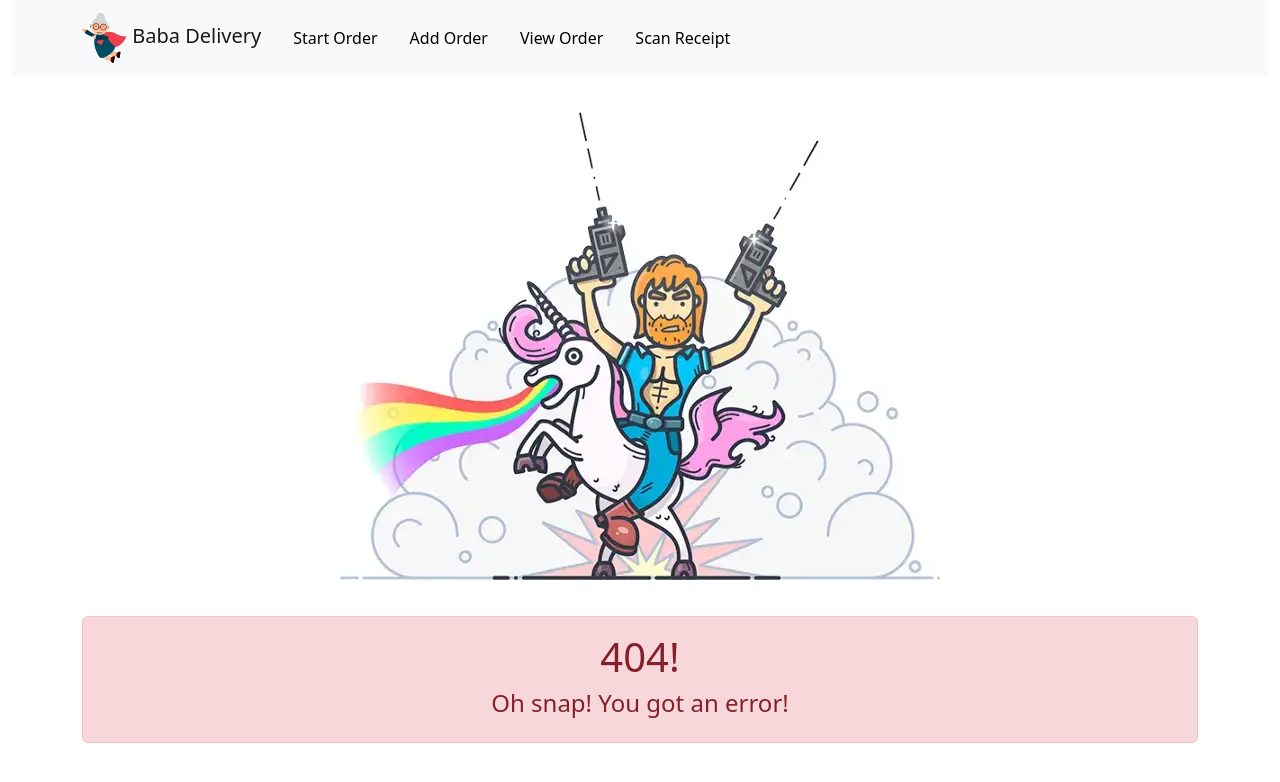
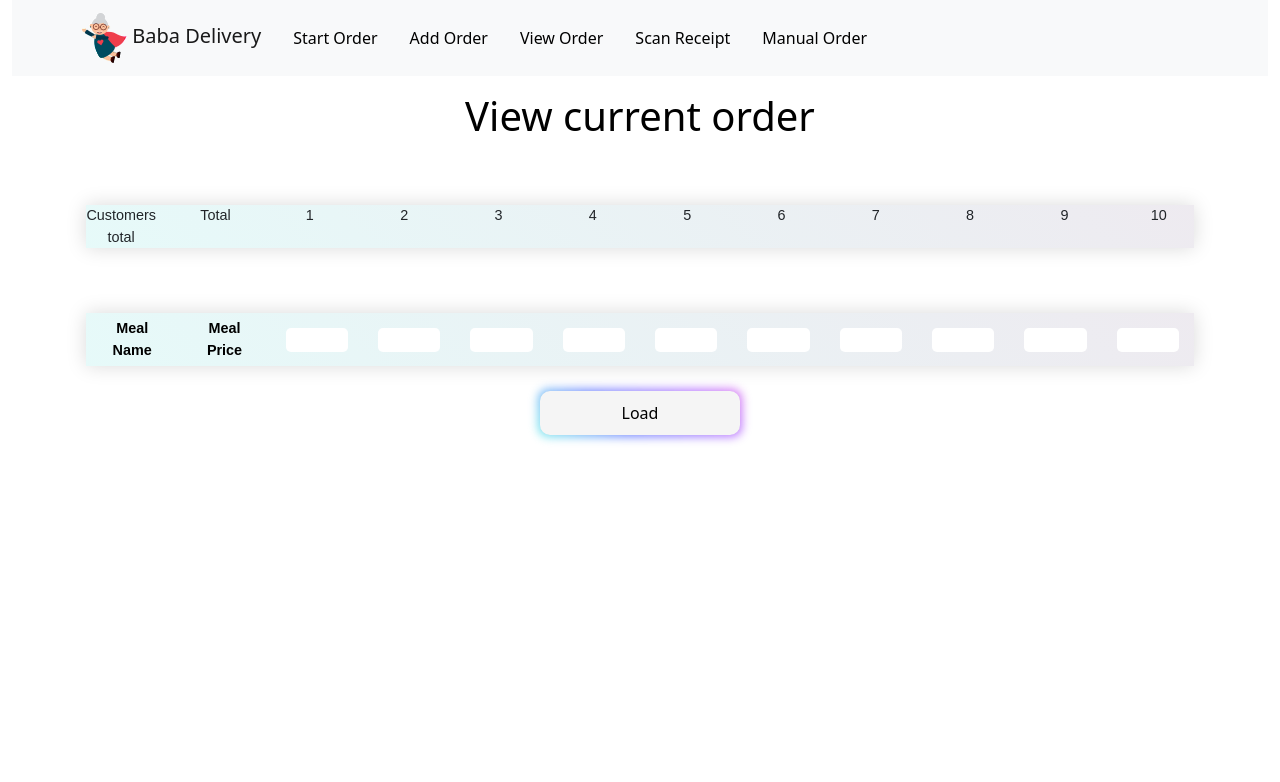
Before and after one commit to jovanat455/baba, a React (Create React App) app: page /ManualOrder in a window 1280 px wide. Before the commit this address had no page. Shown: the top 782 px of the page. Built offline with nearby package versions, Linux system fonts and the light colour scheme.

Commit message:
Manual Order added

```diff
--- a/src/App.js
+++ b/src/App.js
@@ -3,6 +3,7 @@ import StartOrder from './pages/StartOrder';
 import AddOrder from './pages/AddOrder';
 import ViewOrder from './pages/ViewOrder';
 import ScanReceipt from './pages/ScanReceipt';
+import ManualOrder from './pages/ManualOrder';
 import NotFound from './pages/NotFound';
 import Container from 'react-bootstrap/Container';
 import { Routes, Route, BrowserRouter } from 'react-router-dom';
@@ -18,6 +19,7 @@ function App() {
             <Route path='AddOrder' element={<AddOrder />} />
             <Route path='ViewOrder' element={<ViewOrder />} />
             <Route path='ScanReceipt' element={<ScanReceipt />} />
+            <Route path='ManualOrder' element={<ManualOrder />} />
             <Route path='*' element={<NotFound />} />
           </Route>
         </Routes>
--- a/src/components/Navbar.js
+++ b/src/components/Navbar.js
@@ -5,6 +5,7 @@ import StartOrder from '../pages/StartOrder';
 import AddOrder from '../pages/AddOrder';
 import ViewOrder from '../pages/ViewOrder';
 import ScanReceipt from '../pages/ScanReceipt';
+import ManualOrder from '../pages/ManualOrder';
 import NotFound from '../pages/NotFound';
 import NavBarLayout from './NavbarLayout';
 
--- a/src/components/NavbarLayout.js
+++ b/src/components/NavbarLayout.js
@@ -20,6 +20,7 @@ const NavBarLayout = () => {
               <NavLink to="/AddOrder" className="menuList">Add Order</NavLink>
               <NavLink to="/ViewOrder" className="menuList">View Order</NavLink>
               <NavLink to="/ScanReceipt" className="menuList">Scan Receipt</NavLink>
+              <NavLink to="/ManualOrder" className="menuList">Manual Order</NavLink>
             </Nav>
           </Navbar.Collapse>
         </Container>
--- /dev/null
+++ b/src/pages/ManualOrder.css
@@ -0,0 +1,23 @@
+.styled-table {
+    border-collapse: collapse;
+    background: linear-gradient(45deg, #90e8e539, #8b749a26);
+    margin: 25px 0;
+    font-size: 0.9em;
+    font-family: sans-serif;
+    min-width: 400px;
+    box-shadow: 0 0 20px rgba(0, 0, 0, 0.15);
+    table-layout: fixed;
+    width: 100%;
+}
+
+.styled-table th,
+.styled-table td {
+    padding: 5px 15px;
+}
+
+.input {
+    width: 100%;
+    border-radius: 5px;
+    border: none;
+    text-align: center;
+}
--- /dev/null
+++ b/src/pages/ManualOrder.js
@@ -0,0 +1,155 @@
+import './ManualOrder.css';
+import React, {useState} from "react";
+import Form from 'react-bootstrap/Form';
+import Container from 'react-bootstrap/Container';
+import axios from 'axios';
+import Col from 'react-bootstrap/Col';
+import Row from 'react-bootstrap/Row';
+import Table from 'react-bootstrap/Table';
+
+// TODO: Set API to read from ManualOrder table
+const viewOrderApi = "https://babadb20221229134825.azurewebsites.net/api/GetMeals?code=jrVJdFzLX-5juwuMYcBrSAT5REiJ5qHtbFwkuDZHLnXiAzFuMfY96w==";
+var uniqueID = 1;
+var customersPrice = 0;
+
+function ViewOrder() {
+  const [order, setOrders] = useState(null);
+  const [orderLoaded, setOrderLoaded] = useState(false);
+
+  const loadOptions = async (event) => {
+    if (!orderLoaded) {
+      event.preventDefault();
+
+      let orders = await axios.get(viewOrderApi);
+      setOrders(orders.data);
+
+      setOrderLoaded(true);
+    }
+  }
+
+  function CalculatePerPerson(table, totalOrders, customerNumber) {
+    var sum = 0;
+    for (var i = 1; i < table.rows.length; i++) {
+        var totalArticalPrice = parseFloat(table.rows[i].cells[1].innerHTML);
+        var totalQuantity = totalOrders[i];
+        var customerQuantity = parseFloat(document.getElementById("customer".concat(customerNumber).concat(i)).value)
+        if (totalQuantity > 0) {
+            sum = sum + totalArticalPrice * customerQuantity / totalQuantity;
+        }
+    }
+
+    customersPrice = parseInt(customersPrice + sum);
+    return parseInt(sum);
+  }
+
+  const calculateReceipt = async(event) => {
+    var table = document.getElementById("table"),
+    totalPrice = 0, totalOrder = 0, totalOrders = [],
+    customer1 = 0, customer2 = 0, customer3 = 0, customer4 = 0, customer5 = 0,
+    customer6 = 0, customer7 = 0, customer8 = 0, customer9 = 0, customer10 = 0,
+    i, j;
+
+    customersPrice = 0;
+
+    for (i = 1; i < table.rows.length; i++) {
+        totalPrice = totalPrice + parseFloat(table.rows[i].cells[1].innerHTML);
+    }
+
+    totalOrders.push(totalOrder);
+    for (i = 1; i < table.rows.length; i++) {
+        let row = table.rows[i];
+        for (j = 2; j < row.cells.length; j++) {
+              totalOrder = totalOrder + parseFloat(document.getElementById("customer".concat(j-1).concat(i)).value);
+        }
+        totalOrders.push(totalOrder);
+        totalOrder = 0;
+    }
+
+    customer1 = CalculatePerPerson(table, totalOrders, 1);
+    customer2 = CalculatePerPerson(table, totalOrders, 2);
+    customer3 = CalculatePerPerson(table, totalOrders, 3);
+    customer4 = CalculatePerPerson(table, totalOrders, 4);
+    customer5 = CalculatePerPerson(table, totalOrders, 5);
+    customer6 = CalculatePerPerson(table, totalOrders, 6);
+    customer7 = CalculatePerPerson(table, totalOrders, 7);
+    customer8 = CalculatePerPerson(table, totalOrders, 8);
+    customer9 = CalculatePerPerson(table, totalOrders, 9);
+    customer10 = CalculatePerPerson(table, totalOrders, 10);
+
+    document.getElementById("priceFromCustomers").innerHTML = "Customers = " + customersPrice;
+    document.getElementById("totalPrice").innerHTML = "Total = " + totalPrice;
+    document.getElementById("priceForCustomer1").innerHTML = document.getElementById("customerName1").value + " = " + customer1;
+    document.getElementById("priceForCustomer2").innerHTML = document.getElementById("customerName2").value + " = " + customer2;
+    document.getElementById("priceForCustomer3").innerHTML = document.getElementById("customerName3").value + " = " + customer3;
+    document.getElementById("priceForCustomer4").innerHTML = document.getElementById("customerName4").value + " = " + customer4;
+    document.getElementById("priceForCustomer5").innerHTML = document.getElementById("customerName5").value + " = " + customer5;
+    document.getElementById("priceForCustomer6").innerHTML = document.getElementById("customerName6").value + " = " + customer6;
+    document.getElementById("priceForCustomer7").innerHTML = document.getElementById("customerName7").value + " = " + customer7;
+    document.getElementById("priceForCustomer8").innerHTML = document.getElementById("customerName8").value + " = " + customer8;
+    document.getElementById("priceForCustomer9").innerHTML = document.getElementById("customerName9").value + " = " + customer9;
+    document.getElementById("priceForCustomer10").innerHTML = document.getElementById("customerName10").value + " = " + customer10;
+  }
+
+  return (
+
+    <Container className="ViewOrderForm p-3">
+      <h1 className="mb-3">View current order</h1>
+      <Form className='ViewOrderForm' onSubmit={loadOptions}>
+        <br/>
+        <Table className='table styled-table'>
+          <Row>
+            <Col id="priceFromCustomers">Customers total</Col>
+            <Col id="totalPrice">Total</Col>
+            <Col id="priceForCustomer1">1</Col>
+            <Col id="priceForCustomer2">2</Col>
+            <Col id="priceForCustomer3">3</Col>
+            <Col id="priceForCustomer4">4</Col>
+            <Col id="priceForCustomer5">5</Col>
+            <Col id="priceForCustomer6">6</Col>
+            <Col id="priceForCustomer7">7</Col>
+            <Col id="priceForCustomer8">8</Col>
+            <Col id="priceForCustomer9">9</Col>
+            <Col id="priceForCustomer10">10</Col>
+          </Row>
+        </Table>
+        <br/>
+        <table className='table' id="table" class="styled-table">
+          <tr>
+            <th>Meal Name</th>
+            <th>Meal Price</th>
+            <th><input type="string" id="customerName1" className="input"/></th>
+            <th><input type="string" id="customerName2" className="input"/></th>
+            <th><input type="string" id="customerName3" className="input"/></th>
+            <th><input type="string" id="customerName4" className="input"/></th>
+            <th><input type="string" id="customerName5" className="input"/></th>
+            <th><input type="string" id="customerName6" className="input"/></th>
+            <th><input type="string" id="customerName7" className="input"/></th>
+            <th><input type="string" id="customerName8" className="input"/></th>
+            <th><input type="string" id="customerName9" className="input"/></th>
+            <th><input type="string" id="customerName10" className="input"/></th>
+          </tr>
+          {order && order.length > 0 ? order.map((item) => (
+          <tr>
+            <td>{item.Name}</td>
+            <td>100</td>{/*TODO: Update Price from the table*/}
+            <td><input type="number" min="0" max="5" defaultValue={0} onChange={calculateReceipt} id={"customer1" + uniqueID} className="input"/></td>
+            <td><input type="number" min="0" max="5" defaultValue={0} onChange={calculateReceipt} id={"customer2" + uniqueID} className="input"/></td>
+            <td><input type="number" min="0" max="5" defaultValue={0} onChange={calculateReceipt} id={"customer3" + uniqueID} className="input"/></td>
+            <td><input type="number" min="0" max="5" defaultValue={0} onChange={calculateReceipt} id={"customer4" + uniqueID} className="input"/></td>
+            <td><input type="number" min="0" max="5" defaultValue={0} onChange={calculateReceipt} id={"customer5" + uniqueID} className="input"/></td>
+            <td><input type="number" min="0" max="5" defaultValue={0} onChange={calculateReceipt} id={"customer6" + uniqueID} className="input"/></td>
+            <td><input type="number" min="0" max="5" defaultValue={0} onChange={calculateReceipt} id={"customer7" + uniqueID} className="input"/></td>
+            <td><input type="number" min="0" max="5" defaultValue={0} onChange={calculateReceipt} id={"customer8" + uniqueID} className="input"/></td>
+            <td><input type="number" min="0" max="5" defaultValue={0} onChange={calculateReceipt} id={"customer9" + uniqueID} className="input"/></td>
+            <td><input type="number" min="0" max="5" defaultValue={0} onChange={calculateReceipt} id={"customer10" + uniqueID++} className="input"/></td>
+          </tr>
+          ), uniqueID=1) : <div></div>
+        }
+        </table>
+        <button className="rgbButton">Load</button>
+      </Form>
+    </Container>
+  );
+}
+
+export default ViewOrder;
```
